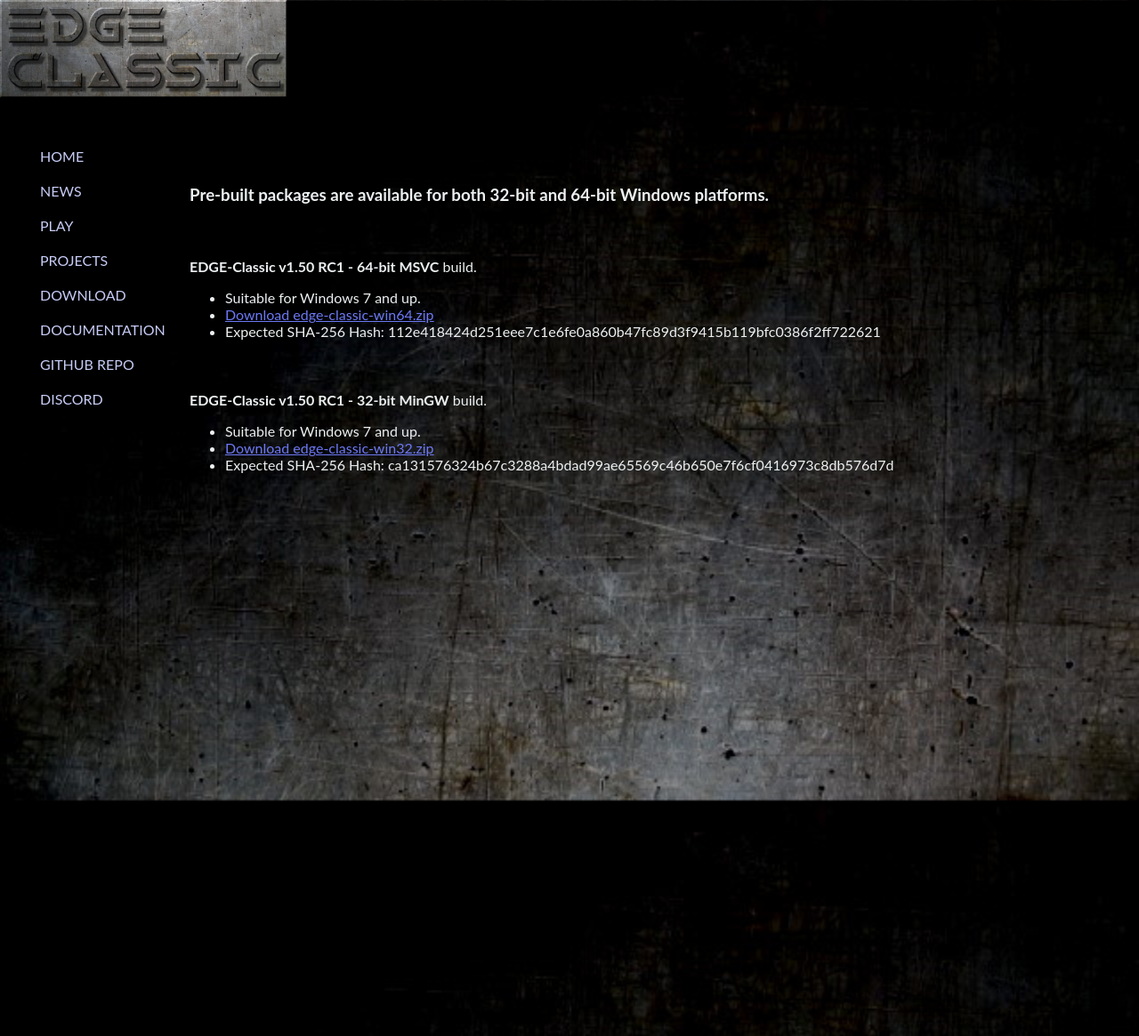
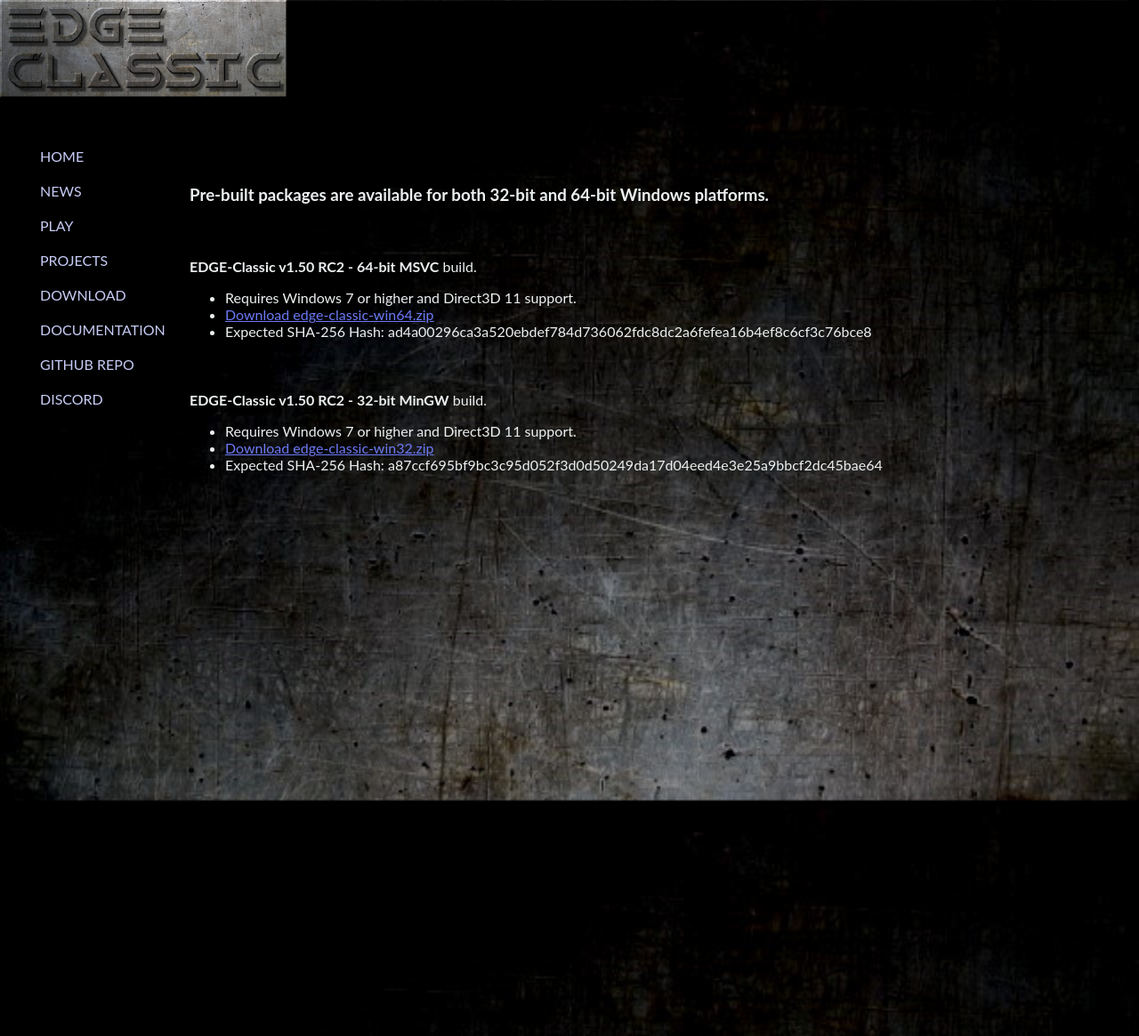
Before and after one commit to edge-classic/edge-classic.github.io, a Jekyll site: the page download.html, which Jekyll copies as it is, in a window 1280 px wide. Shown: the whole page at 89% size. Built offline with Jekyll 4.4.1, drawn with Linux system fonts in a browser that asks for light colours.

Commit message:
Update site for RC2

```diff
--- a/download.html
+++ b/download.html
@@ -39,19 +39,19 @@
 			<br><br>
 		</td></tr>
 		<tr><td>
-		 <b>EDGE-Classic v1.50 RC1 - 64-bit MSVC</b> build.
+		 <b>EDGE-Classic v1.50 RC2 - 64-bit MSVC</b> build.
 		 <ul dir="auto">
-			<li>Suitable for Windows 7 and up.<br>
-			<li><a href="https://github.com/edge-classic/EDGE-classic/releases/download/1.50-RC1/edge-classic-win64.zip">Download edge-classic-win64.zip</a></li>
-			<li>Expected SHA-256 Hash: 112e418424d251eee7c1e6fe0a860b47fc89d3f9415b119bfc0386f2ff722621</li>
+			<li>Requires Windows 7 or higher and Direct3D 11 support.<br>
+			<li><a href="https://github.com/edge-classic/EDGE-classic/releases/download/1.50-RC2/edge-classic-win64.zip">Download edge-classic-win64.zip</a></li>
+			<li>Expected SHA-256 Hash: ad4a00296ca3a520ebdef784d736062fdc8dc2a6fefea16b4ef8c6cf3c76bce8</li>
 			</ul><br><br>
 		</td></tr>
 		<tr><td>
-		 <b>EDGE-Classic v1.50 RC1 - 32-bit MinGW</b> build.
+		 <b>EDGE-Classic v1.50 RC2 - 32-bit MinGW</b> build.
 		  <ul dir="auto">
-			<li>Suitable for Windows 7 and up.<br>
-			<li><a href="https://github.com/edge-classic/EDGE-classic/releases/download/1.50-RC1/edge-classic-win32.zip">Download  edge-classic-win32.zip</a></li>
-			<li>Expected SHA-256 Hash: ca131576324b67c3288a4bdad99ae65569c46b650e7f6cf0416973c8db576d7d</li>
+			<li>Requires Windows 7 or higher and Direct3D 11 support.<br>
+			<li><a href="https://github.com/edge-classic/EDGE-classic/releases/download/1.50-RC2/edge-classic-win32.zip">Download  edge-classic-win32.zip</a></li>
+			<li>Expected SHA-256 Hash: a87ccf695bf9bc3c95d052f3d0d50249da17d04eed4e3e25a9bbcf2dc45bae64</li>
 		</ul><br><br>
 		</td></tr>
 
```
Also changed, not shown: news.html (+23 -0 lines).
